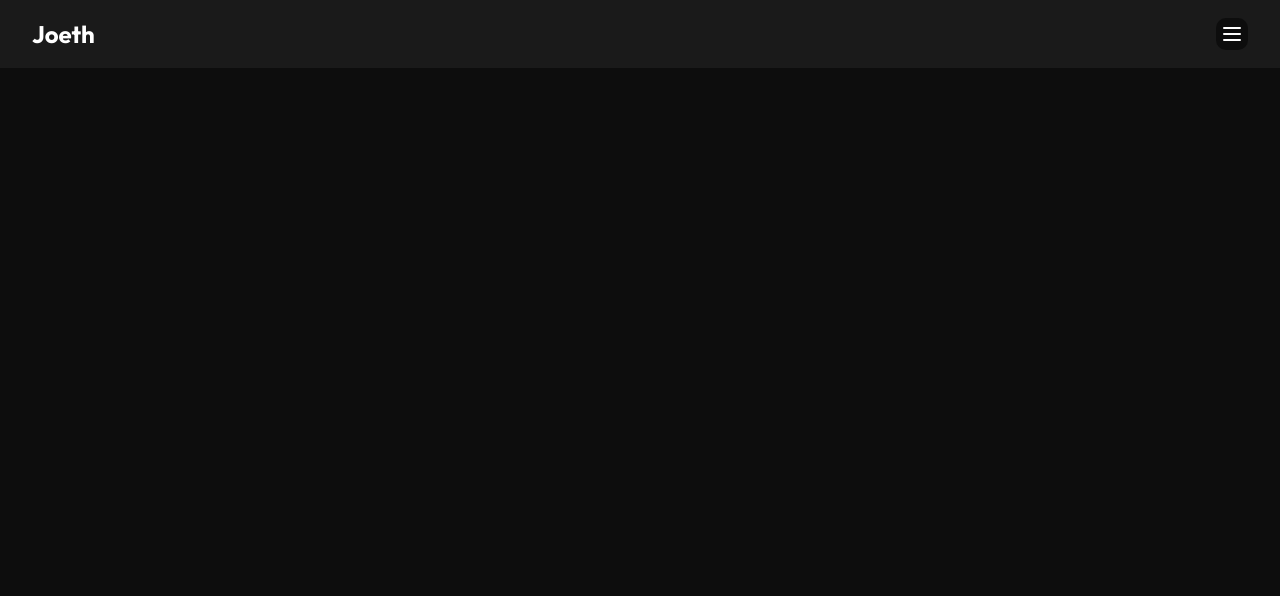
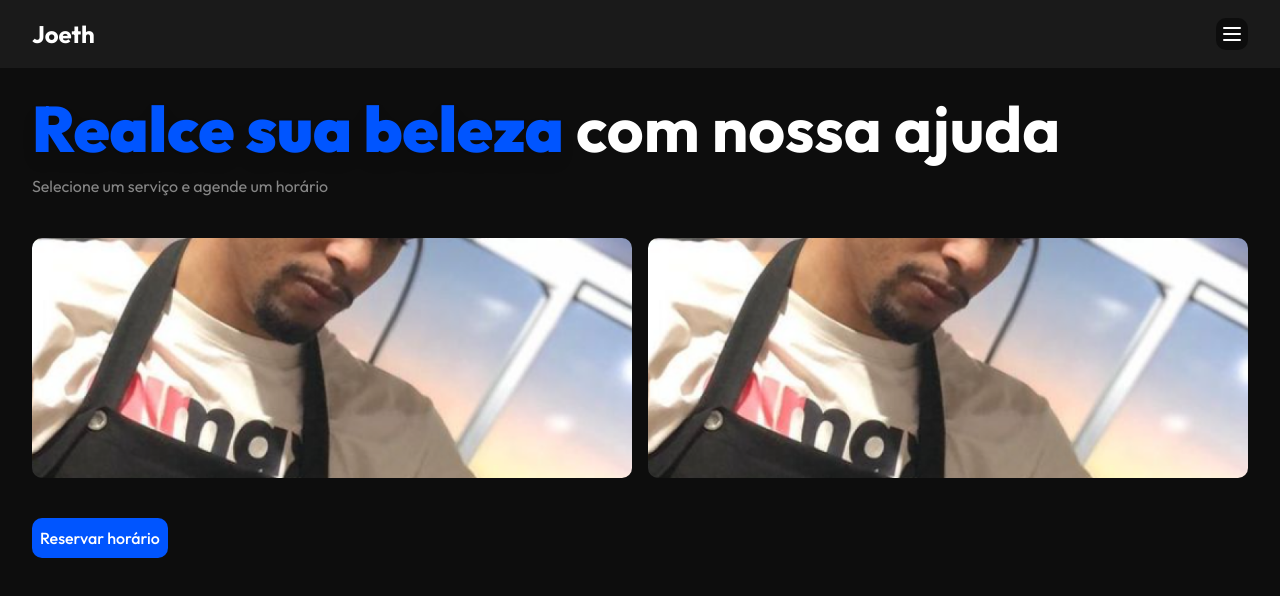
Before and after one commit to Joeth-Barber/joeth-barber-frontend, a Next.js app in the folder frontend/: page / in a window 1280 px wide. Shown: the top 596 px of the page. Built offline with nearby package versions, Linux system fonts and the light colour scheme.

Commit message:
feat: create hero section

```diff
--- /dev/null
+++ b/frontend/app/(home)/_components/hero.tsx
@@ -0,0 +1,52 @@
+import Image from "next/image";
+import Link from "next/link";
+
+const HeroSection = () => {
+  return (
+    <section id="inicio" className="py-[2rem]">
+      <div className="container mx-auto">
+        <div className="flex flex-col space-y-10">
+          <div className="flex flex-col space-y-4">
+            <h1 className="text-white font-bold text-[64px] leading-[90%]">
+              <strong className="text-blue drop-shadow-lg">
+                Realce sua beleza
+              </strong>{" "}
+              com nossa ajuda
+            </h1>
+            <p className="text-white/50">
+              Selecione um serviço e agende um horário
+            </p>
+          </div>
+          <div className="grid grid-cols-2 gap-4">
+            <div className="w-full h-[240px] relative">
+              <Image
+                src="/joeth_image.png"
+                alt="corte de cabelo"
+                fill
+                style={{ objectFit: "cover" }}
+                className="rounded-[10px]"
+              />
+            </div>
+            <div className="w-full h-[240px] relative">
+              <Image
+                src="/joeth_image.png"
+                alt="corte de cabelo"
+                fill
+                style={{ objectFit: "cover" }}
+                className="rounded-[10px]"
+              />
+            </div>
+          </div>
+          <Link
+            href="#reserva"
+            className="bg-blue w-fit text-white font-medium p-2 rounded-[10px] hover:bg-blue/60 duration-150"
+          >
+            Reservar horário
+          </Link>
+        </div>
+      </div>
+    </section>
+  );
+};
+
+export default HeroSection;
--- a/frontend/app/(home)/page.tsx
+++ b/frontend/app/(home)/page.tsx
@@ -1,9 +1,11 @@
 import Header from "../_components/header/header";
+import HeroSection from "./_components/hero";
 
 const Home = () => {
   return (
-    <div className="">
+    <div>
       <Header />
+      <HeroSection />
     </div>
   );
 };
```
Also changed, not shown: frontend/public/joeth_image.png (added).
